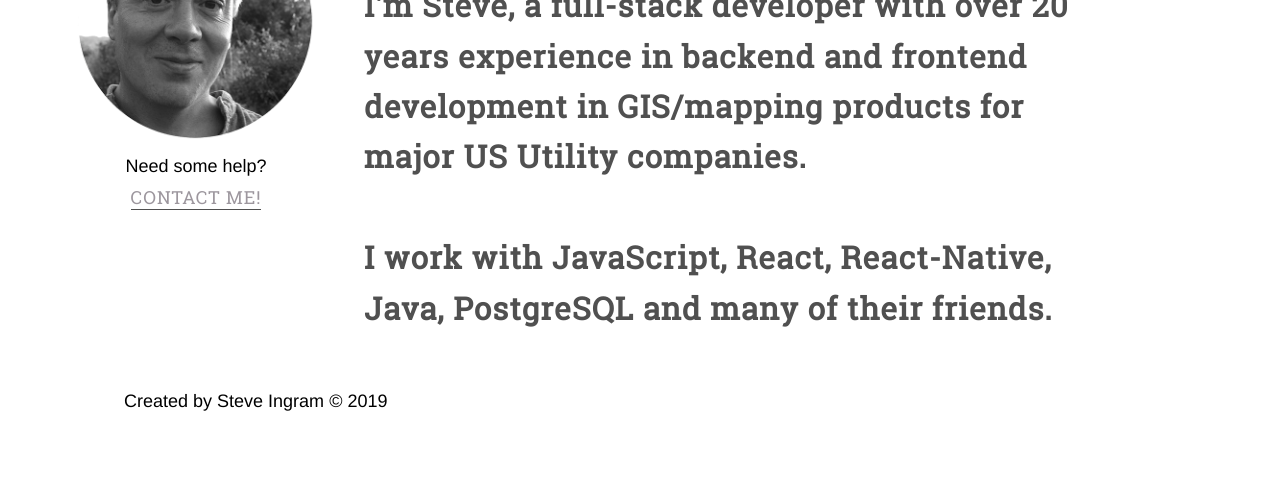
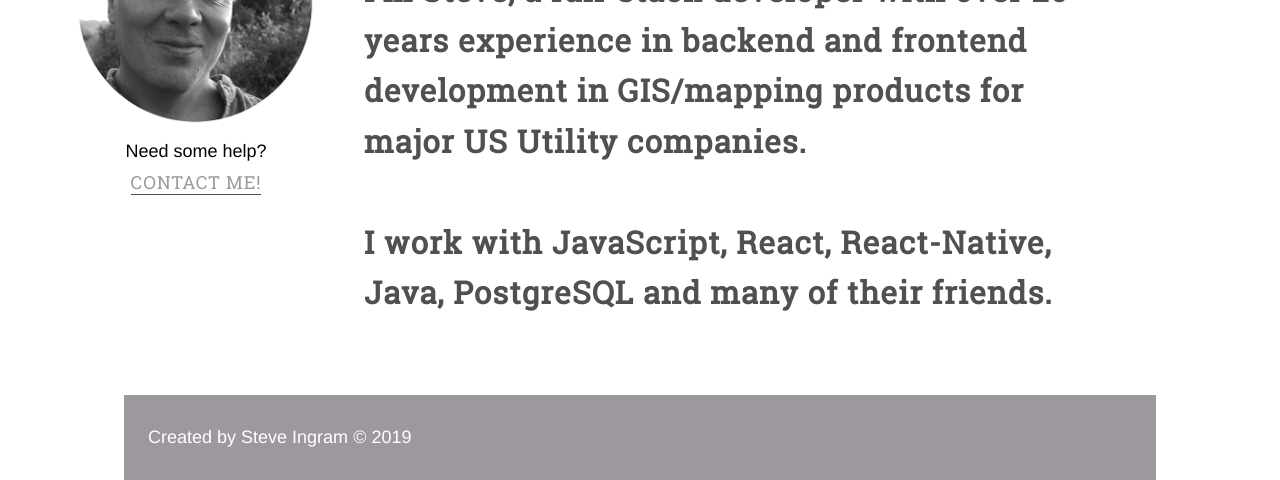
Before and after one commit to nadgerz/my-website, a Gatsby site: page / in a window 1280 px wide. Shown: the part 333-813 px from the top of the page. Built offline with nearby package versions, Linux system fonts and the light colour scheme; Gatsby itself is replaced by a stand-in of ours.

Commit message:
adjusted footer position & height

```diff
--- a/src/assets/css/base/measurements.scss
+++ b/src/assets/css/base/measurements.scss
@@ -1,5 +1,5 @@
-$header-height: 9rem;
-$footer-height: 5rem;
+$header-height: 14rem;
+$footer-height: 6rem;
 
 $main-container-width: 90rem;
 $main-container-padding-sides: 2rem;
--- a/src/assets/css/layout.scss
+++ b/src/assets/css/layout.scss
@@ -41,7 +41,7 @@ header {
 
   display: flex;
   align-items: flex-end;
-
+  height: $header-height;
   margin-bottom: $bottom-margin-medium;
 
   a {
@@ -110,14 +110,15 @@ header {
 //---------------------------------------------------------
 
 main {
+
   //width: 100%;
   //
   //// leave room for the fixed header
   ////padding-top: calc(#{$bottom-margin-small} + #{$bottom-margin-big});
   //padding-top: calc(#{$header-height} + #{$bottom-margin-big});
   //
-  //// simple way to get a sticky footer
-  //min-height: calc(100vh - #{$footer-height});
+  // simple way to get a sticky footer
+  min-height: calc(100vh - #{$footer-height} - #{$header-height} - #{$bottom-margin-medium});
 
   .home-wrapper {
     display: flex;
@@ -162,10 +163,9 @@ main {
 //---------------------------------------------------------
 
 footer {
-  //border-top: 2px solid $color-grey-light;
-  //padding-top: $bottom-margin-mini;
-  //width: 100%;
-  ////max-width: 100%;
-  //height: $footer-height;
-  //color: $color-grey-dark;
+  background-color: $color-grey-medium;
+  padding: $container-margin;
+  width: 100%;
+  min-height: $footer-height;
+  color: white;
 }
```
